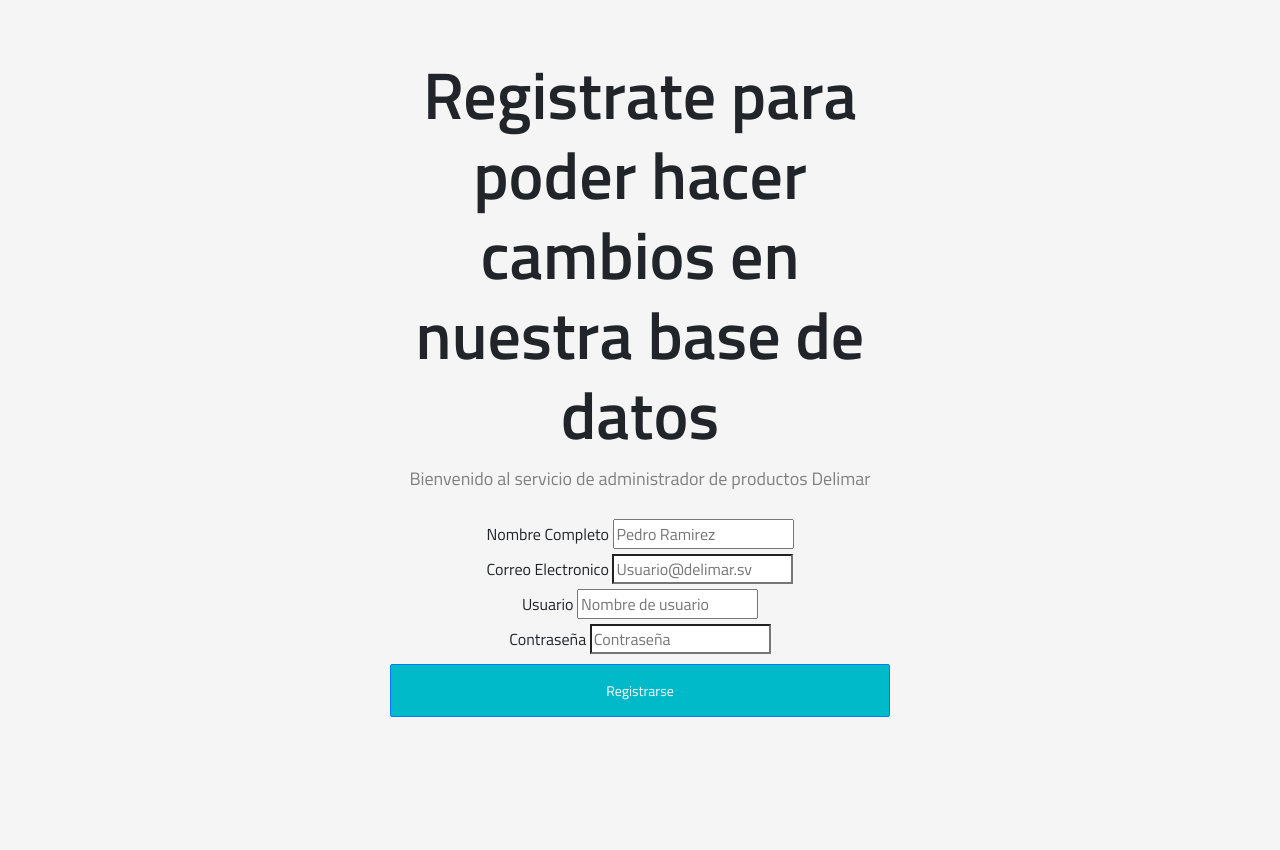
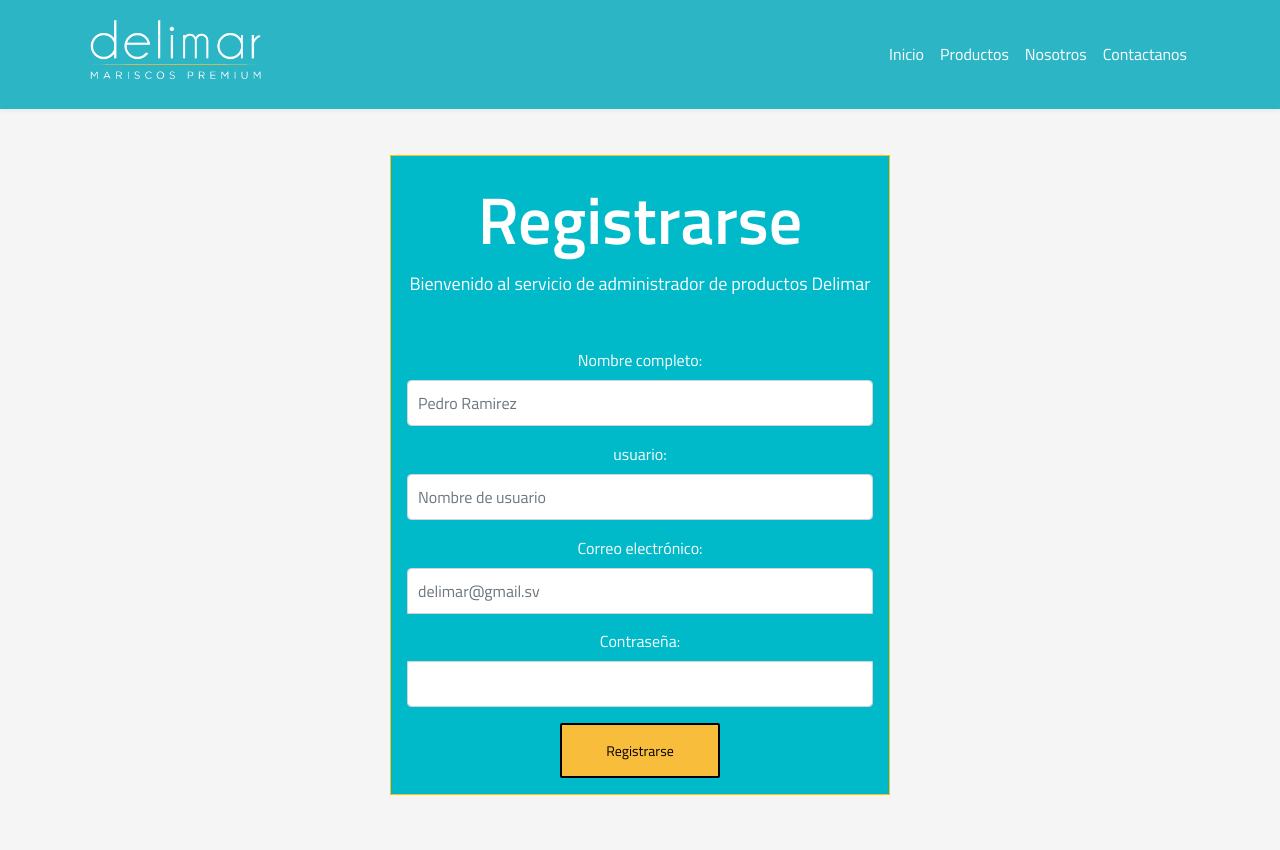
Before and after one commit to MrMRmiguelo/Delimar, a Node server app: page /crear_usuario in a window 1280 px wide. Before the commit the page ends 717 px from the top, so only its background shows below. Run offline with Node 20, Linux system fonts and the light colour scheme; some libraries are stand-ins or nearby versions.

Commit message:
Reincorporacion de diseños a la pagina

```diff
--- a/views/crearUsuario.hbs
+++ b/views/crearUsuario.hbs
@@ -1,25 +1,57 @@
+<header>
+  <nav class="navbar navbar-expand-lg fixed-top">
+    <div class="container">
+      <a class="navbar-brand" href="/"><img src="/imagenes/delimar.png" class="logo-brand" alt="logo"></a>
+      <button class="navbar-toggler" type="button" data-toggle="collapse" data-target="#navbarSupportedContent"
+        aria-controls="navbarSupportedContent" aria-expanded="false" aria-label="Toggle navigation">
+        <ion-icon name="menu-outline"></ion-icon>
+      </button>
+
+      <div class="collapse navbar-collapse" id="navbarSupportedContent">
+        <ul class="navbar-nav ml-auto">
+          <li class="nav-item">
+            <a class="nav-link" href="/" id="inicio">Inicio</a>
+          </li>
+          <li class="nav-item">
+            <a class="nav-link" href="/lista_producto" id="catalogo">Productos</a>
+          </li>
+          <li class="nav-item">
+            <a class="nav-link" href="#" id="info">Nosotros</a>
+          </li>
+          <li class="nav-item">
+            <a class="nav-link" href="#" id="contacto">Contactanos</a>
+          </li>
+        </ul>
+      </div>
+    </div>
+  </nav>
+</header>
+
 <form class="form-signin" method="POST" action="/crear_usuario">
-    <div class="mb-4 text-center">
-        <h1>Registrate para poder hacer cambios en nuestra base de datos</h1>
-        <p>Bienvenido al servicio de administrador de productos Delimar</p>
-    </div>
-    <div class="form-label-group">
-        <label for="fullname">Nombre Completo</label>
-        <input type="text" name="fullname" id="fullname" placeholder="Pedro Ramirez" required>
-    </div>
-    <div class="form-label-group">
-        <label for="email">Correo Electronico</label>
-        <input type="email" name="email" id="email" placeholder="Usuario@delimar.sv" required>
-    </div>
-    <div class="form-label-group">
-        <label for="user">Usuario</label>
-        <input type="text" name="user" id="user" placeholder="Nombre de usuario" required>
-    </div>
-    <div class="form-label-group">
-        <label for="password">Contraseña</label>
-        <input type="password" name="password" id="password" placeholder="Contraseña" required>
-    </div>
-    <div class="mb3">
-        <button class="btn btn-lg btn-primary btn-block" type="submit" style="background-color: #00B9C9;">Registrarse</button>
+
+    <div class="p-3  border border-warning" style="margin-top: 100px; background-color: #00B9C9;">
+        <div class="mb-5 mt-2  text-center">
+            <h1 class="text-white">Registrarse</h1>
+            <p class="text-white">Bienvenido al servicio de administrador de productos Delimar</p>
+        </div>
+        <div class="form-group">
+            <label class="text-white">Nombre completo:</label>
+            <input type="text" class="form-control" name="fullname" id="fullname" placeholder="Pedro Ramirez" required>
+        </div>
+        <div class="form-group">
+            <label class="text-white">usuario:</label>
+            <input type="text" class="form-control" name="user" id="user" placeholder="Nombre de usuario" required>
+        </div>
+        <div class="form-group">
+            <label class="text-white">Correo electrónico:</label>
+            <input type="email" class="form-control" name="email" id="email" placeholder="delimar@gmail.sv" required>
+
+        </div>
+        <div class="form-group">
+            <label class="text-white">Contraseña:</label>
+            <input type="password" name="password" id="password" class="form-control">
+        </div>
+        <button class="btn btn-sm btn-light " type="submit" style="background-color: #F7BD3B;">Registrarse</button>
+
     </div>
 </form>
```
Also changed, not shown: views/iniciar_sesion.hbs (+21 -18 lines).
